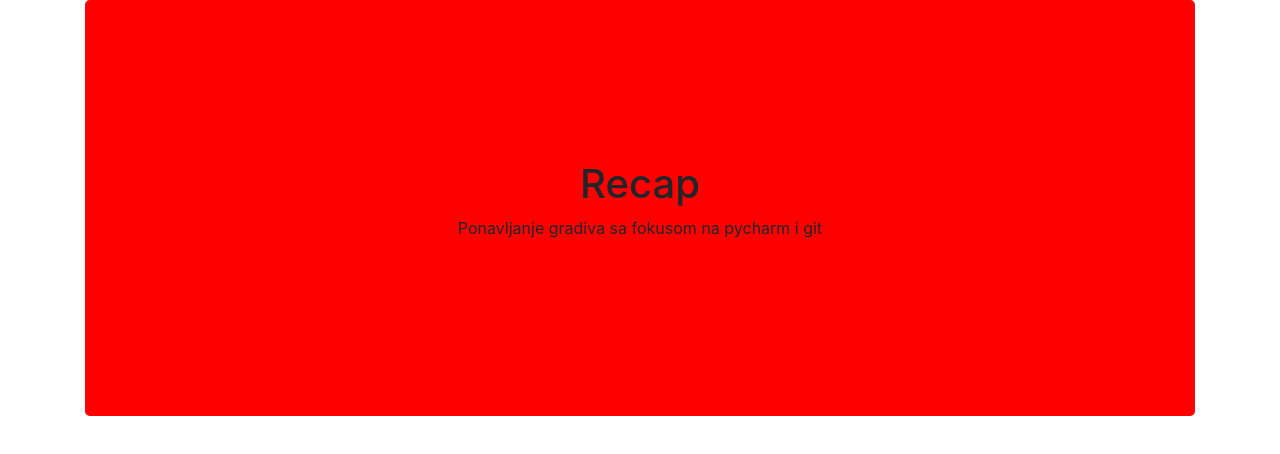
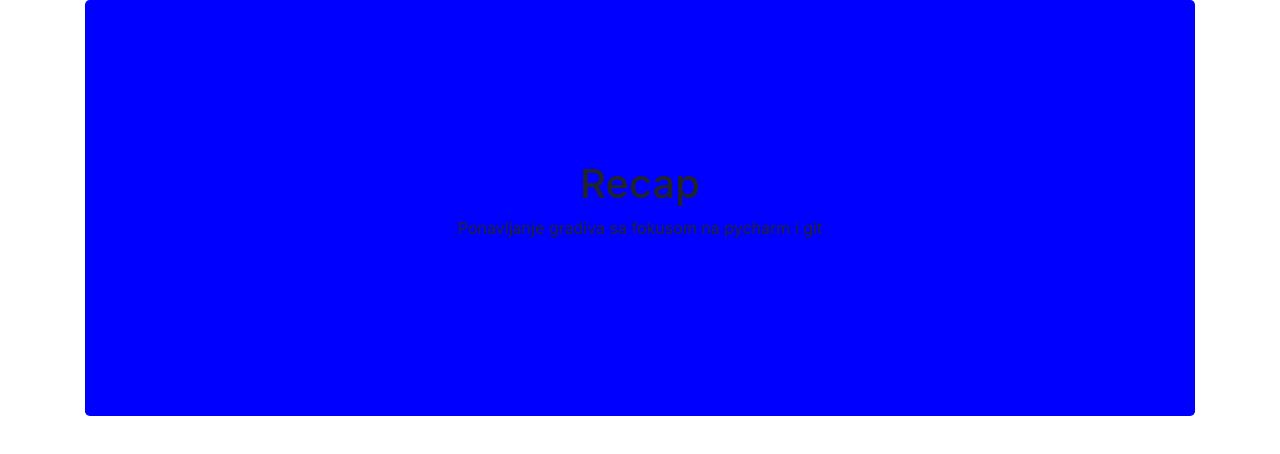
Before and after one commit to mmatijas93/7_recap, a plain HTML site: page index.html in a window 1280 px wide. Drawn offline with nearby package versions, Linux system fonts and the light colour scheme.

Commit message:
css selector strenghts

```diff
--- a/css/main.css
+++ b/css/main.css
@@ -2,7 +2,19 @@
     text-align: center;
 }
 
-.jumbotron {
+.jumbotron { /* #1 */
 padding: 10rem 2rem;
 background-color: red;
 }
+#jt{ /* #2 */
+background-color: blue;
+
+}
+
+header{
+
+}
+
+div { /* #3 */
+
+}
--- a/index.html
+++ b/index.html
@@ -16,7 +16,7 @@
 <body>
 <div class="container">
     <header>
-          <div class="jumbotron">
+          <div class="jumbotron" id="jt">
             <h1>Recap</h1>
             <p>Ponavljanje gradiva sa fokusom na pycharm i git</p>
           </div>
```
